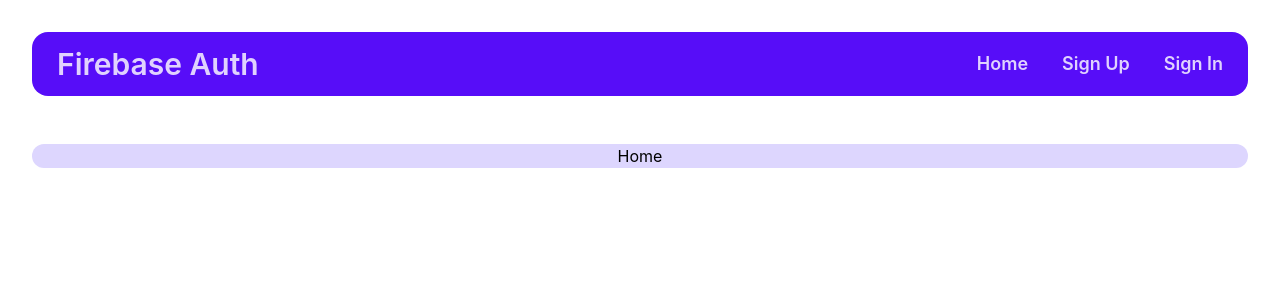
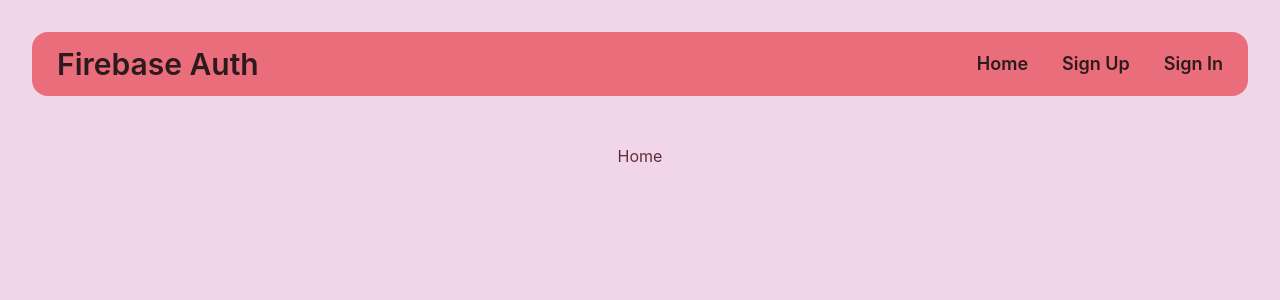
Before and after one commit to nurealammiaji/firebase-auth, a React (Vite) app: page / in a window 1280 px wide. Shown: the top 300 px of the page. Built offline with nearby package versions, Linux system fonts and the light colour scheme.

Commit message:
theme changed

```diff
--- a/src/components/Home/Home.jsx
+++ b/src/components/Home/Home.jsx
@@ -4,7 +4,7 @@
     return (
         <div>
             <br /><br />
-            <div className="text-black bg-violet-200 rounded-2xl">
+            <div className="rounded-2xl">
                 <h3>Home</h3>
             </div>
         </div>
--- a/src/components/SignIn/SignIn.jsx
+++ b/src/components/SignIn/SignIn.jsx
@@ -4,7 +4,7 @@
     return (
         <div>
             <br /><br />
-            <div className="text-black bg-violet-200 rounded-2xl">
+            <div className="rounded-2xl">
                 <h3>Sign In</h3>
             </div>
         </div>
--- a/src/components/SignUp/SignUp.jsx
+++ b/src/components/SignUp/SignUp.jsx
@@ -4,7 +4,7 @@
     return (
         <div>
             <br /><br />
-            <div className="text-black bg-violet-200 rounded-2xl">
+            <div className="rounded-2xl">
                 <h3>Sign Up</h3>
             </div>
         </div>
--- a/src/index.css
+++ b/src/index.css
@@ -7,8 +7,6 @@
   line-height: 1.5;
   font-weight: 400;
 
-  background: #fff;
-
   font-synthesis: none;
   text-rendering: optimizeLegibility;
   -webkit-font-smoothing: antialiased;
--- a/tailwind.config.js
+++ b/tailwind.config.js
@@ -8,4 +8,7 @@
     extend: {},
   },
   plugins: [require("daisyui")],
+  daisyui: {
+    themes: ["valentine", ],
+  },
 }
```
